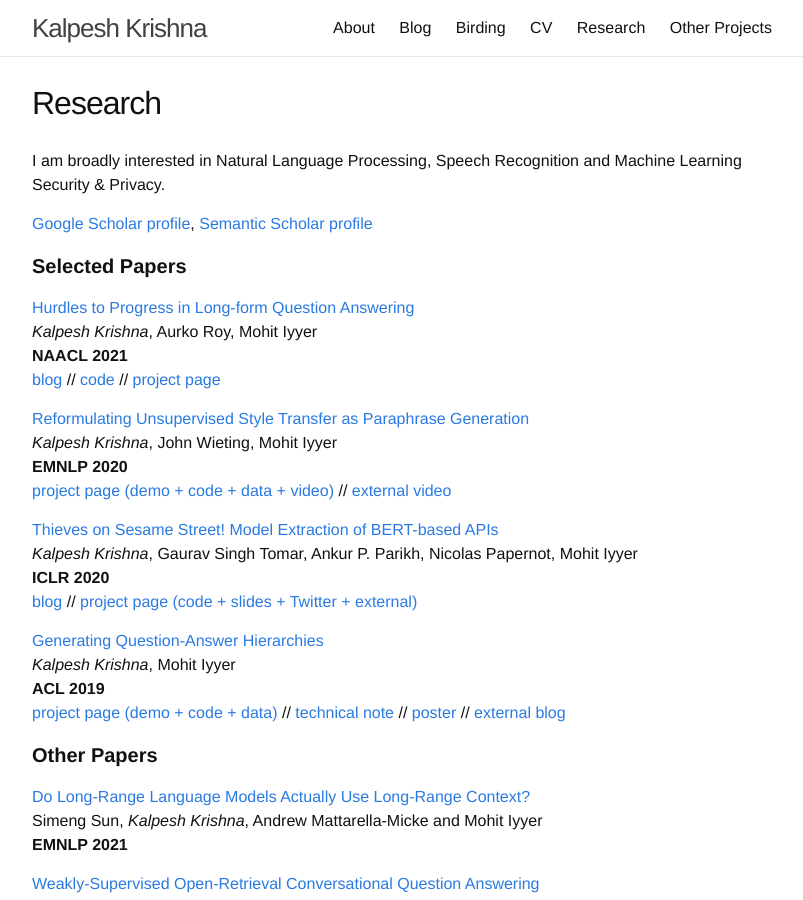
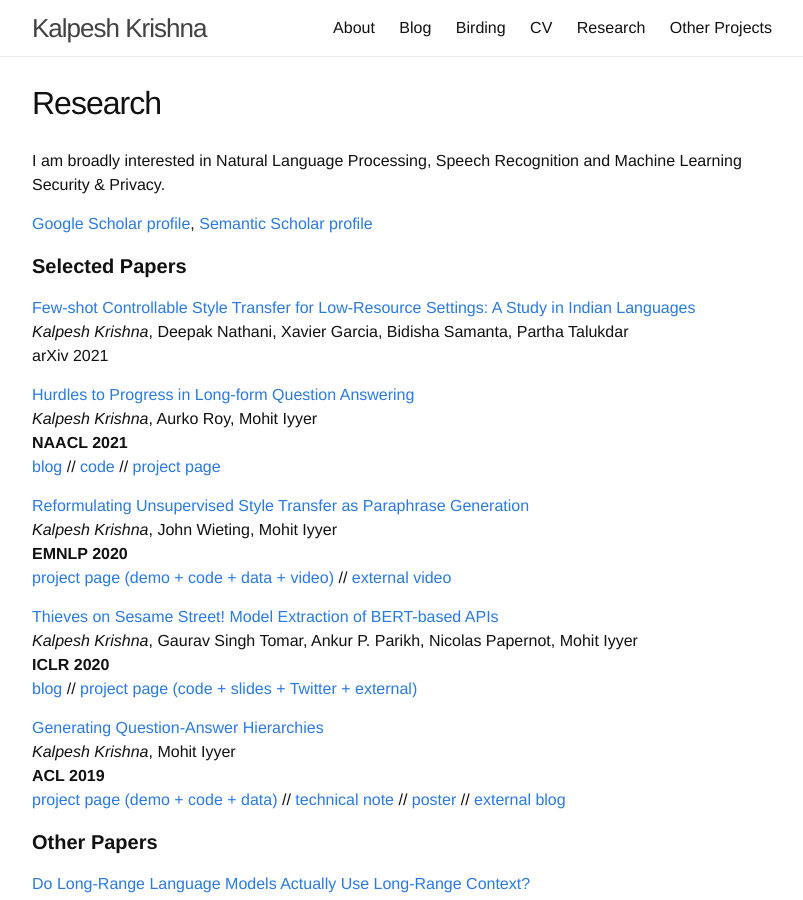
Before and after one commit to martiansideofthemoon/martiansideofthemoon.github.io, a Jekyll site: the page built from _pages/research.md, in a window 1280 px wide and 900 px high. Shown: the whole window, without its empty margins (238-1041 px from the left). Built offline with Jekyll 4.4.1, drawn with Linux system fonts in a browser that asks for light colours; comment, search, counter and statistics services are not loaded; some of the changed text lies outside the part shown.

Commit message:
Update research.md

```diff
--- a/_pages/research.md
+++ b/_pages/research.md
@@ -9,6 +9,10 @@ I am broadly interested in Natural Language Processing, Speech Recognition and M
 [Google Scholar profile](https://scholar.google.com/citations?hl=en&user=9g2BsMUAAAAJ), [Semantic Scholar profile](https://www.semanticscholar.org/author/Kalpesh-Krishna/26161085)
 
 #### **Selected Papers**
+
+[Few-shot Controllable Style Transfer for Low-Resource Settings: A Study in Indian Languages](https://arxiv.org/abs/2110.07385)
+*Kalpesh Krishna*, Deepak Nathani, Xavier Garcia, Bidisha Samanta, Partha Talukdar
+arXiv 2021
 
 [Hurdles to Progress in Long-form Question Answering](https://arxiv.org/abs/2103.06332)
 *Kalpesh Krishna*, Aurko Roy, Mohit Iyyer
@@ -78,7 +82,7 @@ arXiv 2018
 \[[poster](https://sigport.org/sites/default/files/docs/study-convolutional-encoders.pdf)\]
 
 
-**Main Collaborators** (in order of publication date): [Karen Livescu](https://ttic.uchicago.edu/~klivescu), [Kevin Gimpel](https://ttic.uchicago.edu/~kgimpel), [Liang Lu](https://ttic.uchicago.edu/~llu), [Shubham Toshniwal](https://ttic.uchicago.edu/~shtoshni), [Preethi Jyothi](https://www.cse.iitb.ac.in/~pjyothi), [Mohit Iyyer](https://people.cs.umass.edu/~miyyer/), [Purva Tendulkar](http://purvaten.github.io/), [Ramprasaath R. Selvaraju](https://ramprs.github.io/), [Devi Parikh](https://www.cc.gatech.edu/~parikh/), [Nader Akoury](https://people.cs.umass.edu/~nsa/), [Gaurav Singh Tomar](https://scholar.google.com/citations?user=p1SDN0oAAAAJ&hl=en), [Ankur P. Parikh](https://www.cs.cmu.edu/~apparikh/publications.html), [Nicolas Papernot](https://www.papernot.fr/), [John Wieting](https://www.cs.cmu.edu/~jwieting), [Aurko Roy](https://sites.google.com/site/royaurko/), [Simeng Sun](https://people.cs.umass.edu/~simengsun/)
+**Main Collaborators** (in order of publication date): [Karen Livescu](https://ttic.uchicago.edu/~klivescu), [Kevin Gimpel](https://ttic.uchicago.edu/~kgimpel), [Liang Lu](https://ttic.uchicago.edu/~llu), [Shubham Toshniwal](https://ttic.uchicago.edu/~shtoshni), [Preethi Jyothi](https://www.cse.iitb.ac.in/~pjyothi), [Mohit Iyyer](https://people.cs.umass.edu/~miyyer/), [Purva Tendulkar](http://purvaten.github.io/), [Ramprasaath R. Selvaraju](https://ramprs.github.io/), [Devi Parikh](https://www.cc.gatech.edu/~parikh/), [Nader Akoury](https://people.cs.umass.edu/~nsa/), [Gaurav Singh Tomar](https://scholar.google.com/citations?user=p1SDN0oAAAAJ&hl=en), [Ankur P. Parikh](https://www.cs.cmu.edu/~apparikh/publications.html), [Nicolas Papernot](https://www.papernot.fr/), [John Wieting](https://www.cs.cmu.edu/~jwieting), [Aurko Roy](https://sites.google.com/site/royaurko/), [Simeng Sun](https://people.cs.umass.edu/~simengsun/), [Deepak Nathani](https://deepakn97.github.io/), [Xavier Garcia](https://scholar.google.com/citations?user=Y2Hio6MAAAAJ&hl=en), [Bidisha Samanta](https://sites.google.com/view/bidisha-samanta), [Partha Talukdar](https://talukdar.net/)
 
 #### **Thesis**
 
```
